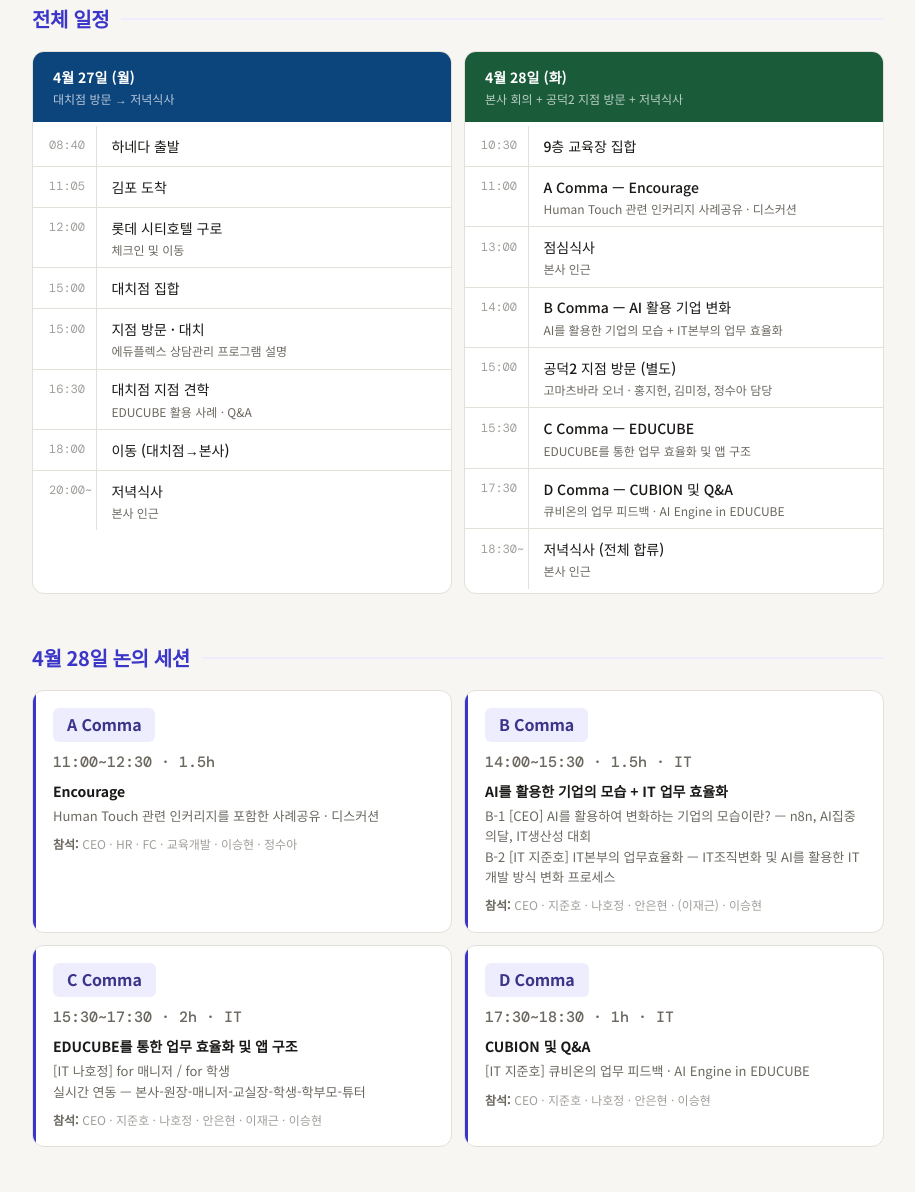
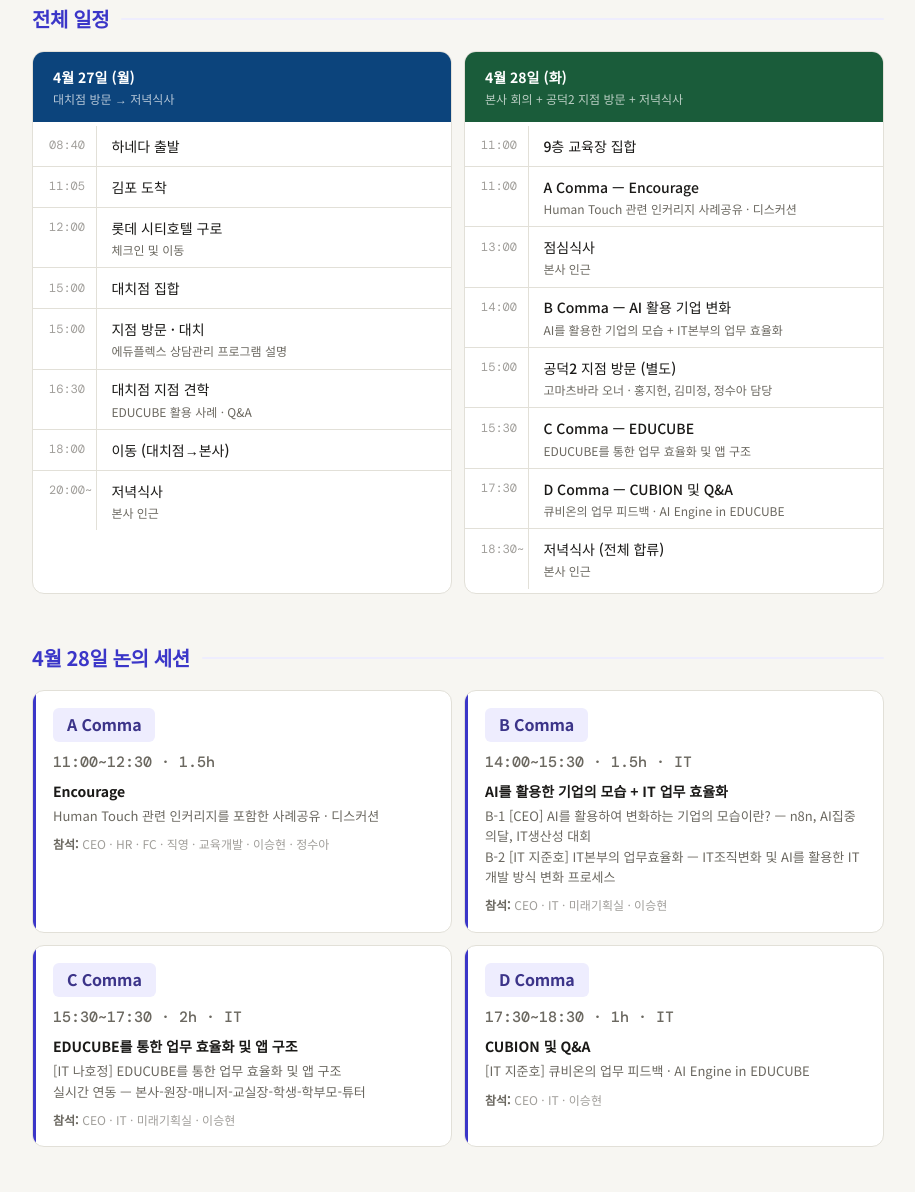
Before and after one commit to LoveMeProject/meiko_260427, a plain HTML site: page index.html in a window 1280 px wide. Shown: the part 660-1852 px from the top of the page, without its empty margins (182-1097 px from the left). Drawn offline with nearby package versions, Linux system fonts and the light colour scheme.

Commit message:
Update index.html

```diff
--- a/index.html
+++ b/index.html
@@ -499,7 +499,7 @@
         </div>
         <div class="timeline">
           <div class="tl-item">
-            <div class="tl-time">10:30</div>
+            <div class="tl-time">11:00</div>
             <div class="tl-content"><div class="tl-title">9층 교육장 집합</div></div>
           </div>
           <div class="tl-item">
@@ -567,7 +567,7 @@
         <div class="comma-desc">
           Human Touch 관련 인커리지를 포함한 사례공유 · 디스커션
         </div>
-        <div class="comma-people"><strong>참석:</strong> CEO · HR · FC · 교육개발 · 이승현 · 정수아</div>
+        <div class="comma-people"><strong>참석:</strong> CEO · HR · FC · 직영 · 교육개발 · 이승현 · 정수아</div>
       </div>
       <div class="comma-card">
         <div class="comma-tag">B Comma</div>
@@ -577,17 +577,17 @@
           B-1 [CEO] AI를 활용하여 변화하는 기업의 모습이란? — n8n, AI집중의달, IT생산성 대회<br>
           B-2 [IT 지준호] IT본부의 업무효율화 — IT조직변화 및 AI를 활용한 IT개발 방식 변화 프로세스
         </div>
-        <div class="comma-people"><strong>참석:</strong> CEO · 지준호 · 나호정 · 안은현 · (이재근) · 이승현</div>
+        <div class="comma-people"><strong>참석:</strong> CEO · IT · 미래기획실 · 이승현</div>
       </div>
       <div class="comma-card">
         <div class="comma-tag">C Comma</div>
         <div class="comma-time">15:30~17:30 · 2h · IT</div>
         <div class="comma-title">EDUCUBE를 통한 업무 효율화 및 앱 구조</div>
         <div class="comma-desc">
-          [IT 나호정] for 매니저 / for 학생<br>
+          [IT 나호정] EDUCUBE를 통한 업무 효율화 및 앱 구조<br>
           실시간 연동 — 본사-원장-매니저-교실장-학생-학부모-튜터
         </div>
-        <div class="comma-people"><strong>참석:</strong> CEO · 지준호 · 나호정 · 안은현 · 이재근 · 이승현</div>
+        <div class="comma-people"><strong>참석:</strong> CEO · IT · 미래기획실 · 이승현</div>
       </div>
       <div class="comma-card">
         <div class="comma-tag">D Comma</div>
@@ -596,7 +596,7 @@
         <div class="comma-desc">
           [IT 지준호] 큐비온의 업무 피드백 · AI Engine in EDUCUBE
         </div>
-        <div class="comma-people"><strong>참석:</strong> CEO · 지준호 · 나호정 · 안은현 · 이승현</div>
+        <div class="comma-people"><strong>참석:</strong> CEO · IT · 이승현</div>
       </div>
     </div>
   </div>
```
